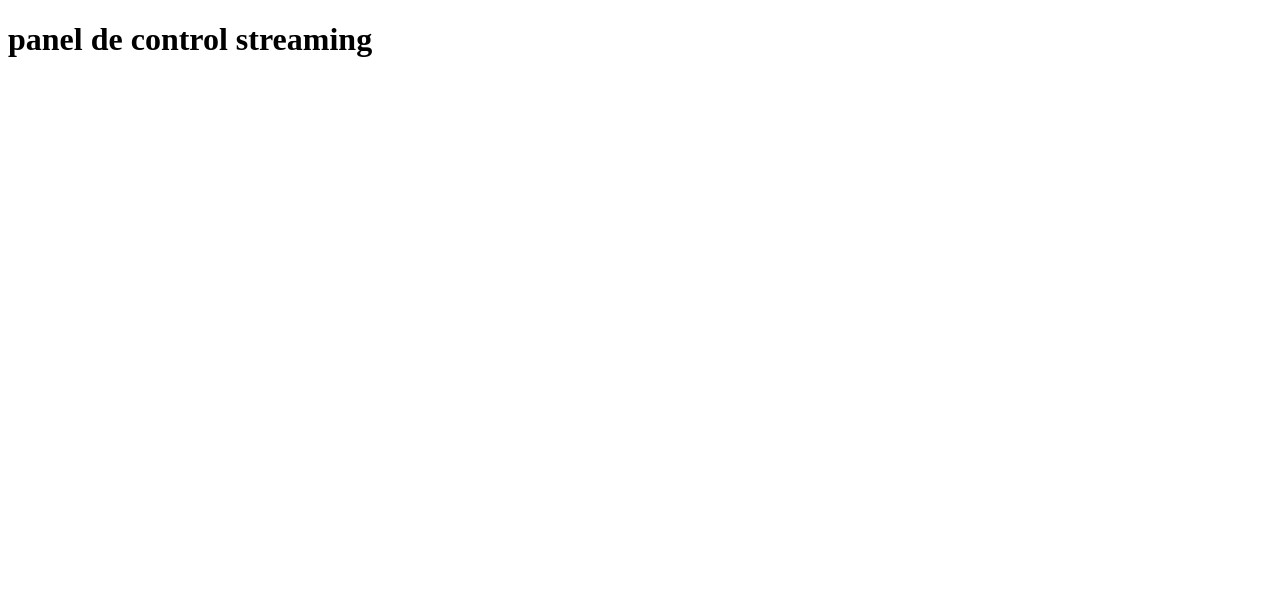
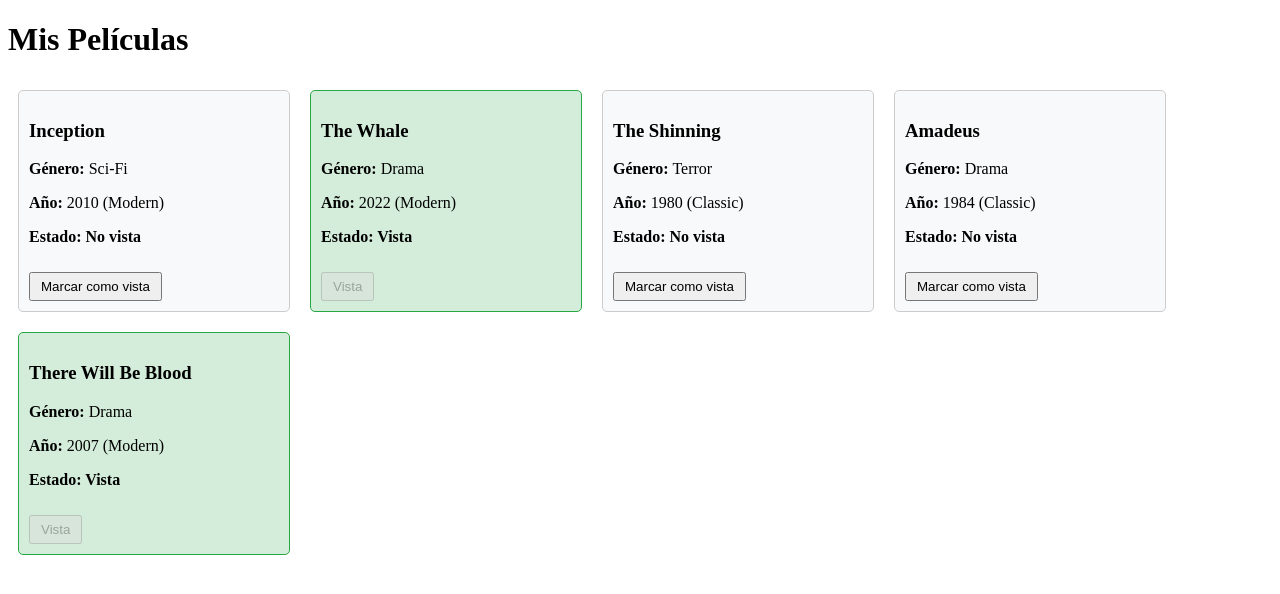
Before and after one commit to CatalinaRueda/TALLER-2, a plain HTML site: page index.html in a window 1280 px wide. Drawn offline with Linux system fonts and the light colour scheme.

Commit message:
Change language to Spanish and update layout

```diff
--- a/index.html
+++ b/index.html
@@ -1,40 +1,47 @@
 <!DOCTYPE html>
-<html lang="en">
+<html lang="es">
 <head>
     <meta charset="UTF-8">
-    <meta name="viewport" content="width=, initial-scale=1.0">
-    <title>Document</title>
+    <title>Streaming Dashboard</title>
     <style>
-        .pelicula {
+        .card {
     border: 1px solid #ccc;
     padding: 10px;
     margin: 10px;
     border-radius: 5px;
+    width: 250px;
 }
-.vista {
+
+.watched {
     background-color: #d4edda;
     border-color: #28a745;
 }
+
+.not-watched {
+    background-color: #f8f9fa;
+}
+
 button {
     margin-top: 10px;
     padding: 5px 10px;
     cursor: pointer;
 }
-#peliculas {
+
+#movies-container {
     display: flex;
     flex-wrap: wrap;
 }
+
+.status {
+    font-weight: bold;
+}
     </style>
+
 </head>
 
 <body>
-    <div class="container">
-        <h1>panel de control streaming</h1>
-        <div id="movie-container" class="movie-grid"></div>
-    </div>
-    <script src="/js/main.js"></script>
-
-
+    <h1>Mis Películas</h1>
+    <div id="movies-container"></div>
+    <script src="js/main.js"></script>
 </body>
-
 </html>
```
